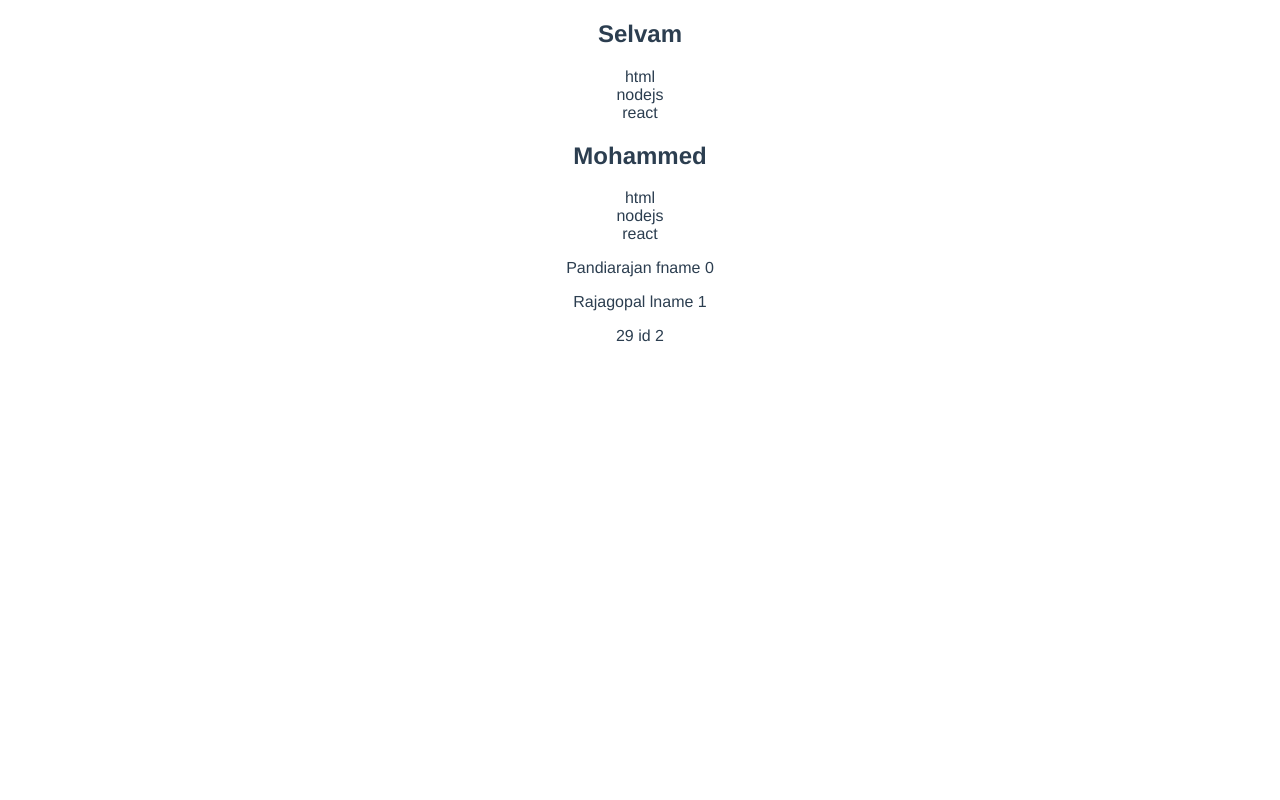
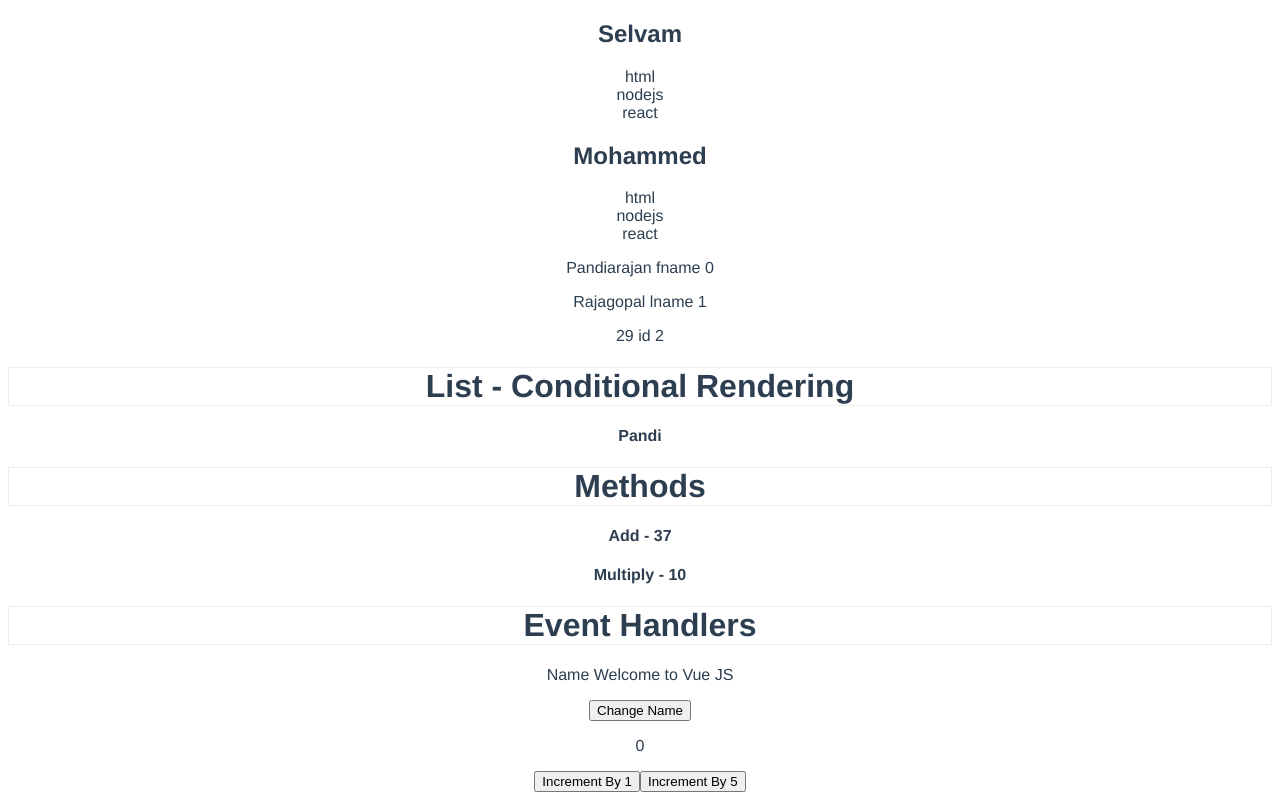
Before and after one commit to pandiarajanrp/vuejs-practice, a Vue app: page / in a window 1280 px wide. Shown: the part 1439-2239 px from the top of the page. Before the commit the page ends 1800 px from the top, so only its background shows below. Built offline with nearby package versions, Linux system fonts and the light colour scheme.

Commit message:
event handler
event handler

```diff
--- a/src/App.vue
+++ b/src/App.vue
@@ -50,6 +50,22 @@
     <template v-for="(info, key, index) in userInfo" :key="info">
       <p>{{ info }} {{ key }} {{ index }}</p>
     </template>
+
+    <h1>List - Conditional Rendering</h1>
+    <template v-for="(userName) in names" :key="userName">
+      <h4 v-if="userName === 'Pandi'"> {{ userName }}</h4>
+    </template>
+
+    <h1>Methods</h1>
+    <h4>Add - {{ add(2,10,25) }}</h4>
+    <h4>Multiply - {{ multiply(baseValue) }}</h4>
+
+    <h1>Event Handlers</h1>
+    <p>Name {{ name }}</p>
+    <button @click="changeName($event), increment(5, $event)">Change Name</button>
+    <p>{{ count }}</p>
+    <button v-on:click="count++">Increment By 1</button>
+    <button v-on:click="increment(5)">Increment By 5</button>
   </div>
 </template>
 
@@ -87,9 +103,36 @@ export default {
         fname: "Pandiarajan",
         lname: "Rajagopal",
         id: '29'
-      }
+      },
+      baseValue: 2,
+      baseMultiply: 5,
+      count: 0
     };
   },
+  methods: {
+    add(a, b, c) {
+      console.log(a, b, c)
+      return a + b + c;
+    },
+    multiply(num) {
+      return num * this.baseMultiply;
+    },
+    increment(num) {
+      this.count += num;
+    },
+    /**
+     * do not use arrow function in methods as its context changes to only methods
+
+    multiply: (num) => {
+      return this.baseMultiply * num
+    }
+    this will break the js
+    */
+    changeName(event) {
+      console.log('Event', event)
+      this.name = 'Vue Giant'
+    }
+  }
 };
 </script>
 
```
